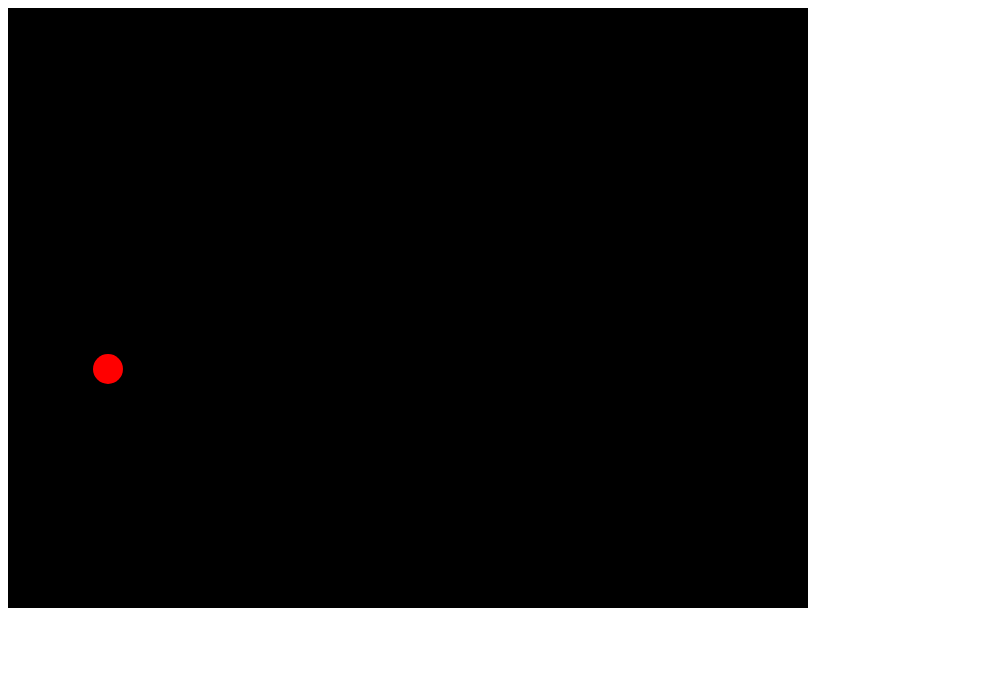
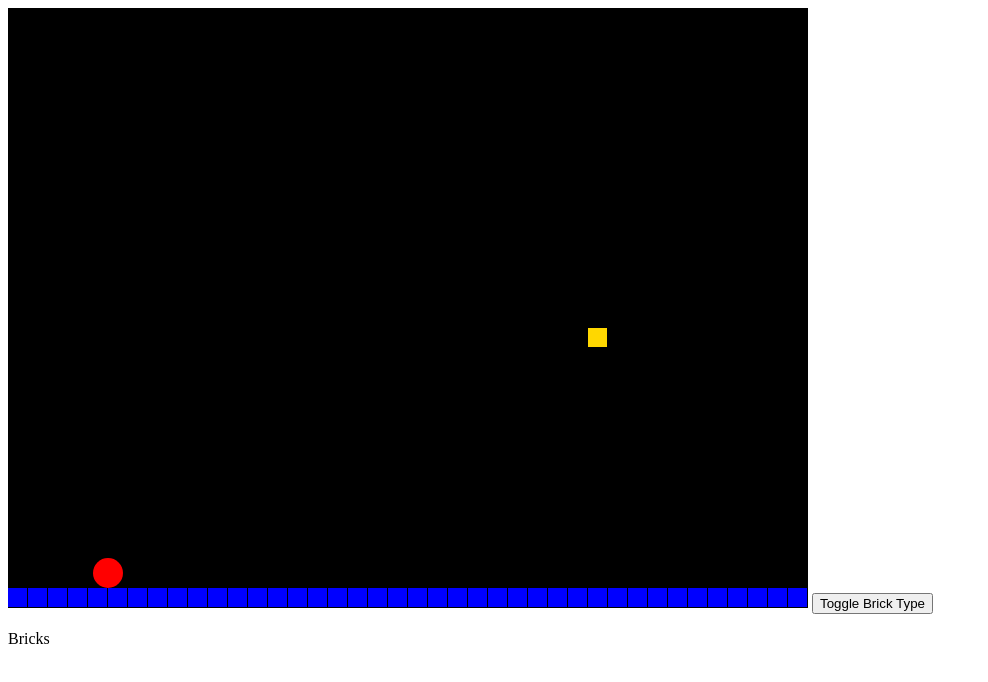
Before and after one commit to p-gonzo/canvas_game_engine, a plain HTML site: page index.html in a window 1280 px wide. Shown: the whole page, without its empty margins (0-988 px from the left). Drawn offline with Linux system fonts and the light colour scheme.

Commit message:
Add coin toggling system

```diff
--- a/game.js
+++ b/game.js
@@ -1,15 +1,18 @@
 const CANVAS_WIDTH = 800;
 const CANVAS_HEIGHT = 600;
-const NUMBER_OF_COLUMNS = 20;
-const NUMBER_OF_ROWS = 15;
+const NUMBER_OF_COLUMNS = 40;
+const NUMBER_OF_ROWS = 30;
 const TILE_WIDTH = CANVAS_WIDTH / NUMBER_OF_COLUMNS;
 const TILE_HEIGHT = CANVAS_HEIGHT / NUMBER_OF_ROWS;
 const FRAMES_PER_SECOND = 60;
 const GRAVITY = 0.6;
+const TILE_TYPES = ['Bricks', 'Coins']
+
 
 let tilesMatrix = [];
 let isDrawing = false;
 let justToggledTile = {tileCol: -1, tileRow: -1};
+let currentTileType = 1;
 
 player = {
     yDelta: 0,
@@ -35,7 +38,9 @@ window.onload = () => {
     const gameCanvas = setupAndCreateCanvas();
     setInterval(() => updateAll(gameCanvas), 1000/FRAMES_PER_SECOND);
     addCanvasClickListener(gameCanvas);
+    addTileToggleButtonClickListener();
     populateTilesMatrix();
+    addCoinToTilesMatrix();
 }
 
 const setupAndCreateCanvas = () => {
@@ -68,11 +73,26 @@ const moveAll = () => {
     const playerFeet = getTileFromPos({x: player.x, y: player.y + player.radius})
     const playerRightSide = getTileFromPos({x: player.x + player.radius, y: player.y})
     const playerLeftSide = getTileFromPos({x: player.x - player.radius, y: player.y})
+    const playerHead = getTileFromPos({x: player.x, y: player.y - player.radius})
 
     // Only look for a player <> tile collision if the player is on the visible board
     const playerFeetTile = tilesMatrix[playerFeet.tileRow] === undefined ? 0 : tilesMatrix[playerFeet.tileRow][playerFeet.tileCol]
     const playerRightSideTile = tilesMatrix[playerRightSide.tileRow] === undefined ? 0 : tilesMatrix[playerRightSide.tileRow][playerRightSide.tileCol]
-    const playerLeftSideTile = tilesMatrix[playerLeftSide.tileRow]=== undefined ? 0 : tilesMatrix[playerLeftSide.tileRow][playerLeftSide.tileCol]
+    const playerLeftSideTile = tilesMatrix[playerLeftSide.tileRow] === undefined ? 0 : tilesMatrix[playerLeftSide.tileRow][playerLeftSide.tileCol]
+    const playerHeadTile = tilesMatrix[playerHead.tileRow] === undefined ? 0 : tilesMatrix[playerHead.tileRow][playerHead.tileCol]
+
+    var tileValuesAroundPlayer = [playerFeetTile, playerRightSideTile, playerLeftSideTile, playerHeadTile];
+    var tilesAroundPlayer = [playerFeet, playerRightSide, playerLeftSide, playerHead];
+    var playerTouchingACoin = tileValuesAroundPlayer.indexOf(2)
+
+    if (playerTouchingACoin !== -1) {
+        const targetTile = tilesAroundPlayer[playerTouchingACoin]
+        tilesMatrix[targetTile.tileRow][targetTile.tileCol] = 0;
+    }
+
+    // if (playerFeetTile === 2 || playerRightSideTile === 2 || playerLeftSideTile === 2 || playerHeadTile === 2) {
+    //     console.log('coin!')
+    // }
 
     if (playerFeetTile === 1 && player.yDelta > 0 && player.y - player.radius < playerFeet.tileRow * TILE_HEIGHT) { // Player is falling and lands on tile
         player.onGround = true;
@@ -122,6 +142,9 @@ const drawTiles = (canvas) => {
             var currentTileY = rowIdx * TILE_HEIGHT
             if (currentTile === 1) {
                 drawRect({canvas: gameCanvas, x:currentTileX, y:currentTileY, height: TILE_HEIGHT - 1, width: TILE_WIDTH - 1, color: 'blue'})
+            }
+            if (currentTile === 2) {
+                drawRect({canvas: gameCanvas, x:currentTileX, y:currentTileY, height: TILE_HEIGHT - 1, width: TILE_WIDTH - 1, color: 'gold'})
             }
         });
     });
@@ -174,6 +197,20 @@ const addCanvasClickListener = (gameCanvas) => {
 
 }
 
+const addTileToggleButtonClickListener = () => {
+    const toggleButton = document.getElementById('rotate-tile-types');
+    const toggleText = document.getElementById('current-tile-type');
+    toggleText.innerHTML = TILE_TYPES[currentTileType - 1];
+    toggleButton.addEventListener('click', () => {
+        if (currentTileType === TILE_TYPES.length) {
+            currentTileType = 1;
+        } else {
+            currentTileType ++;
+        }
+        toggleText.innerHTML = TILE_TYPES[currentTileType - 1];
+    });
+}
+
 const getTileFromPos = ({x, y}) => {
     const tileCol = Math.floor(x / TILE_WIDTH);
     const tileRow = Math.floor(y / TILE_HEIGHT);
@@ -182,7 +219,7 @@ const getTileFromPos = ({x, y}) => {
 
 const toggleBrick = ({tileCol, tileRow}) => {
     if (tileCol !== justToggledTile.tileCol || tileRow !== justToggledTile.tileRow)  {
-        tilesMatrix[tileRow][tileCol] = Number(!tilesMatrix[tileRow][tileCol])
+        tilesMatrix[tileRow][tileCol] === 0 ? tilesMatrix[tileRow][tileCol] = currentTileType : tilesMatrix[tileRow][tileCol] = 0;
         justToggledTile = {tileCol, tileRow}
     }
 }
@@ -191,9 +228,21 @@ const populateTilesMatrix = () => {
     for (let i = 0; i < NUMBER_OF_ROWS; i ++) {
         tilesMatrix.push([])
         for (let j = 0; j < NUMBER_OF_COLUMNS; j ++) {
-            tilesMatrix[i].push(0)
+            if (i === NUMBER_OF_ROWS - 1) {
+                tilesMatrix[i].push(1)
+            } else {
+                tilesMatrix[i].push(0)
+            }
         }
     }
+}
+
+const getRandomInt = (max) => {
+    return Math.floor(Math.random() * Math.floor(max));
+}
+
+const addCoinToTilesMatrix = () => {
+    tilesMatrix[getRandomInt(NUMBER_OF_ROWS - 1)][getRandomInt(NUMBER_OF_COLUMNS - 1)] = 2
 }
 
 const drawPlayer = ({canvas, x, y , radius, color}) => {
--- a/index.html
+++ b/index.html
@@ -5,5 +5,7 @@
     </head>
     <body>
         <canvas id="gameCanvas"></canvas>
+        <button id="rotate-tile-types">Toggle Brick Type</button>
+        <p id="current-tile-type"></p>
     </body>
 </html>
```
